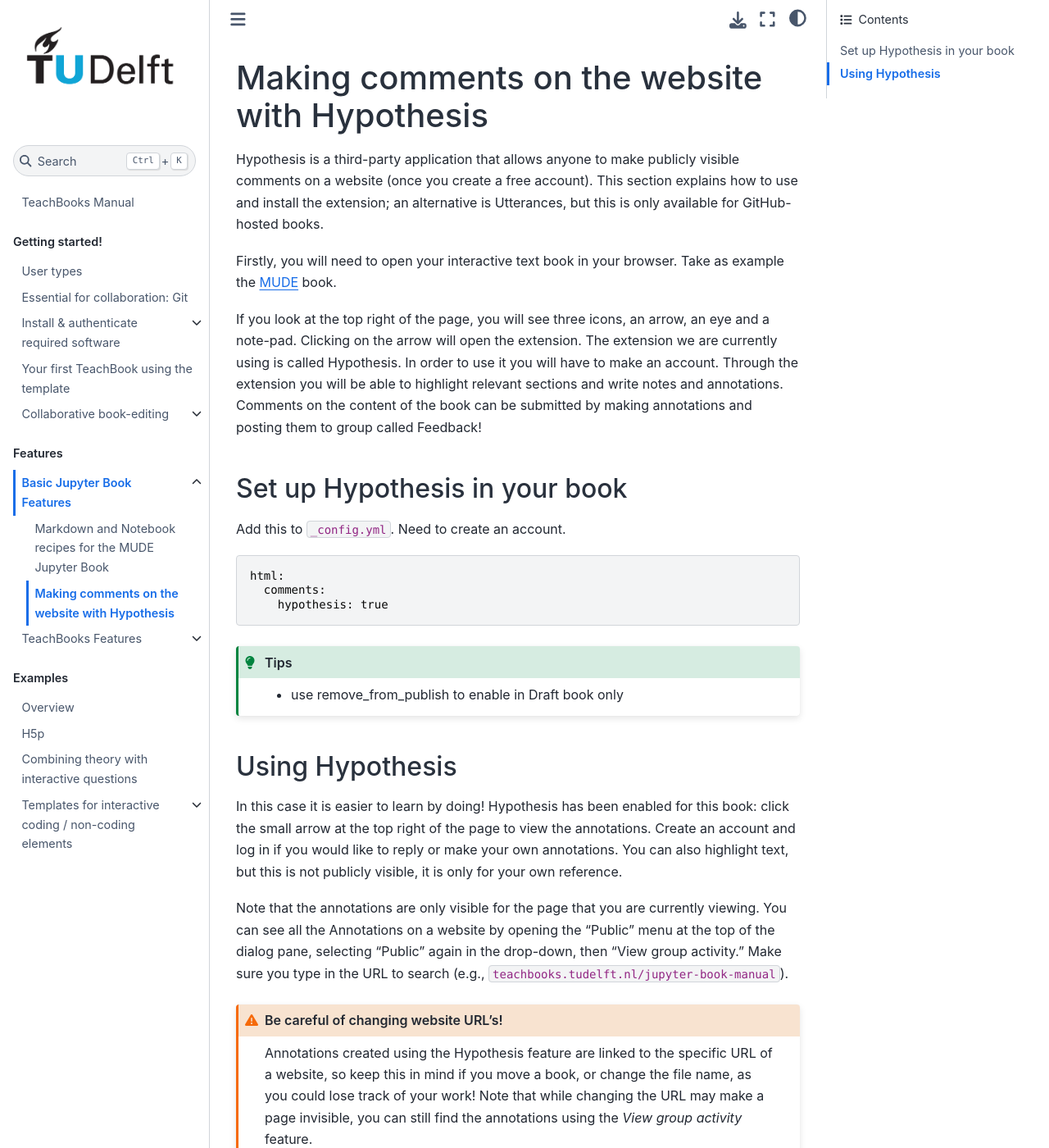
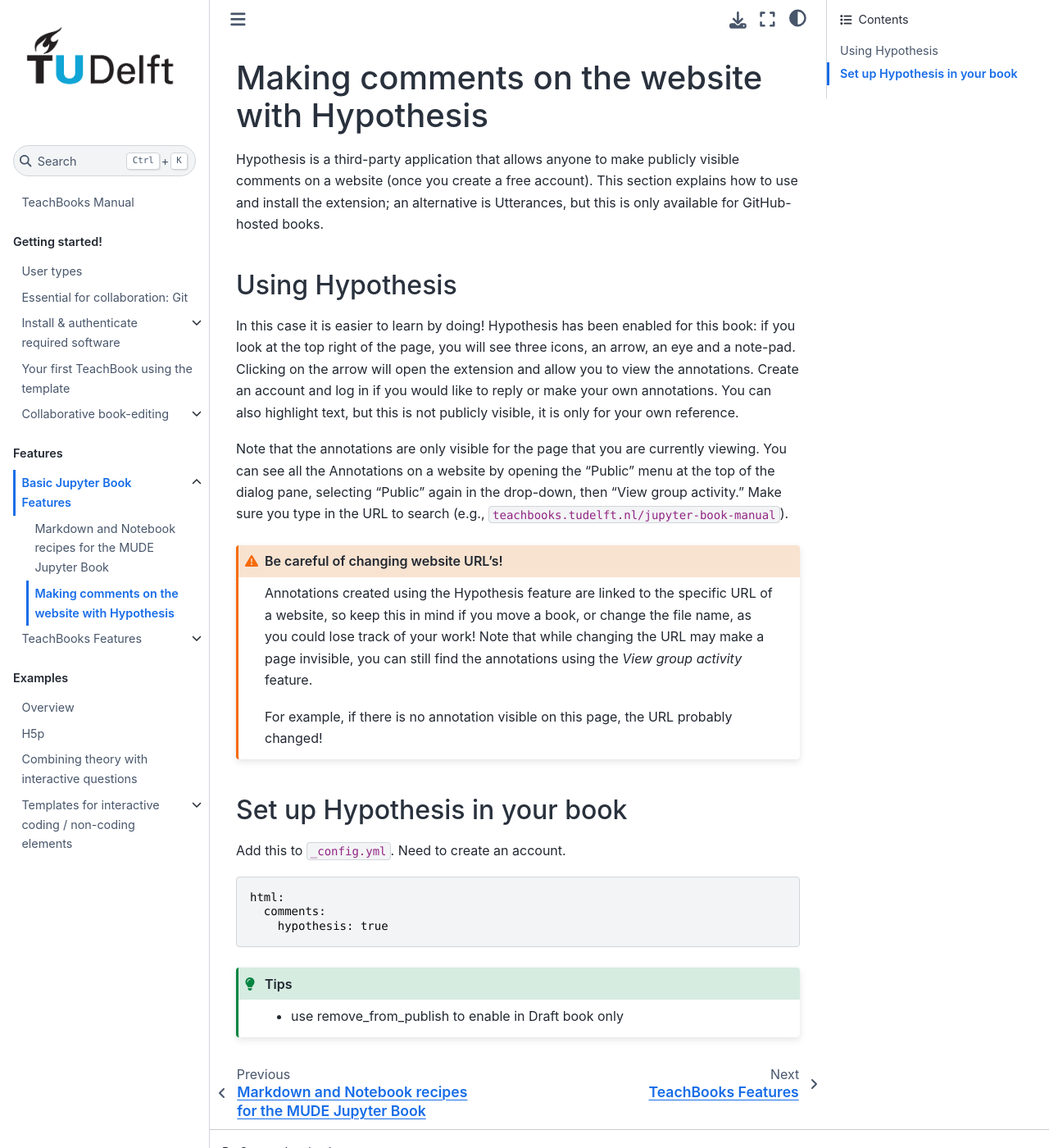
Before and after one commit to TeachBooks/mirror_teachbook_manual, a Jupyter Book: the page built from book/basic-features/hypothesis.md, in a window 1280 px wide and 1400 px high. Shown: the whole window at 82% size. Built offline with Jupyter Book 1.0.4 settings and Sphinx 7.4.7 and the Sphinx Book theme 1.1.4, drawn with Linux system fonts in a browser that asks for light colours; pages that are not in the unit, such as notebooks, are missing from menus; comment, search, counter and statistics services are not loaded; some of the changed lines change nothing that is shown; some of the changed text lies outside the part shown.

Commit message:
update hypothesis text

````diff
--- a/book/basic-features/hypothesis.md
+++ b/book/basic-features/hypothesis.md
@@ -2,9 +2,22 @@
 
 Hypothesis is a third-party application that allows anyone to make publicly visible comments on a website (once you create a free account). This section explains how to use and install the extension; an alternative is Utterances, but this is only available for GitHub-hosted books.
 
-Firstly, you will need to open your interactive text book in your browser. Take as example the [MUDE](https://mude.citg.tudelft.nl/book/intro.html) book.
+## Using Hypothesis
 
-If you look at the top right of the page, you will see three icons, an arrow, an eye and a note-pad. Clicking on the arrow will open the extension. The extension we are currently using is called Hypothesis. In order to use it you will have to make an account. Through the extension you will be able to highlight relevant sections and write notes and annotations. Comments on the content of the book can be submitted by making annotations and posting them to group called Feedback!
+In this case it is easier to learn by doing! Hypothesis has been enabled for this book: if you look at the top right of the page, you will see three icons, an arrow, an eye and a note-pad. Clicking on the arrow will open the extension and allow you to view the annotations. Create an account and log in if you would like to reply or make your own annotations. You can also highlight text, but this is not publicly visible, it is only for your own reference.
+
+Note that the annotations are only visible for the page that you are currently viewing. You can see all the Annotations on a website by opening the "Public" menu at the top of the dialog pane, selecting "Public" again in the drop-down, then "View group activity." Make sure you type in the URL to search (e.g., `teachbooks.tudelft.nl/jupyter-book-manual`).
+
+% THIS IS ADDED TO PAGE AS ANNOTATION:
+% This is an example Annotation. Note that annotations are publicly visible, but you must create an account and be logged in to reply or make your own. You can make highlights, but they are only visible to you, not everyone. You can also see all the Annotations on a website by opening the "Public" menu at the top of this dialog pane, selecting "Public" again in the drop-down, then "View group activity." Make sure you type in the URL to search (e.g., `teachbooks.tudelft.nl/jupyter-book-manual`).
+
+```{admonition} Be careful of changing website URL's!
+:class: warning
+
+Annotations created using the Hypothesis feature are linked to the specific URL of a website, so keep this in mind if you move a book, or change the file name, as you could lose track of your work! Note that while changing the URL may make a page invisible, you can still find the annotations using the _View group activity_ feature.
+
+For example, if there is no annotation visible on this page, the URL probably changed!
+```
 
 ## Set up Hypothesis in your book
 Add this to `_config.yml`. Need to create an account.
@@ -20,20 +33,3 @@
 
 - use {ref}`remove_from_publish` to enable in Draft book only
 ```
-
-## Using Hypothesis
-
-In this case it is easier to learn by doing! Hypothesis has been enabled for this book: click the small arrow at the top right of the page to view the annotations. Create an account and log in if you would like to reply or make your own annotations. You can also highlight text, but this is not publicly visible, it is only for your own reference.
-
-Note that the annotations are only visible for the page that you are currently viewing. You can see all the Annotations on a website by opening the "Public" menu at the top of the dialog pane, selecting "Public" again in the drop-down, then "View group activity." Make sure you type in the URL to search (e.g., `teachbooks.tudelft.nl/jupyter-book-manual`).
-
-% THIS IS ADDED TO PAGE AS ANNOTATION:
-% This is an example Annotation. Note that annotations are publicly visible, but you must create an account and be logged in to reply or make your own. You can make highlights, but they are only visible to you, not everyone. You can also see all the Annotations on a website by opening the "Public" menu at the top of this dialog pane, selecting "Public" again in the drop-down, then "View group activity." Make sure you type in the URL to search (e.g., `teachbooks.tudelft.nl/jupyter-book-manual`).
-
-```{admonition} Be careful of changing website URL's!
-:class: warning
-
-Annotations created using the Hypothesis feature are linked to the specific URL of a website, so keep this in mind if you move a book, or change the file name, as you could lose track of your work! Note that while changing the URL may make a page invisible, you can still find the annotations using the _View group activity_ feature.
-
-For example, if there is no annotation visible on this page, the URL probably changed!
-```
````
